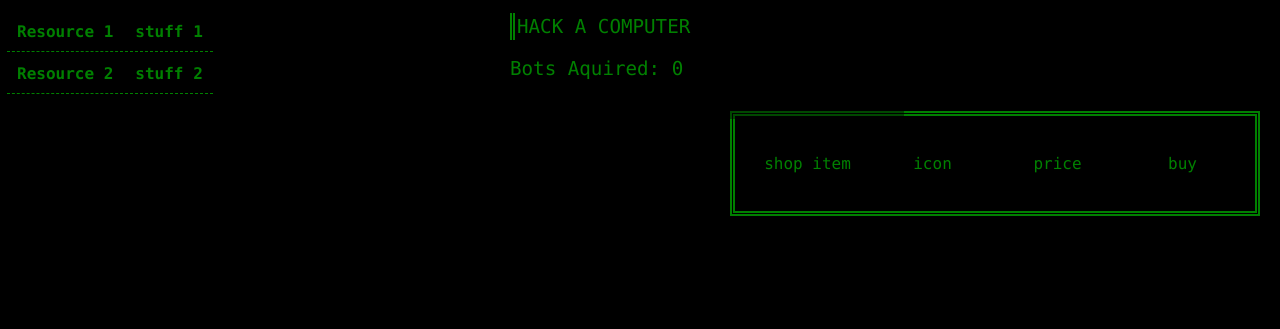
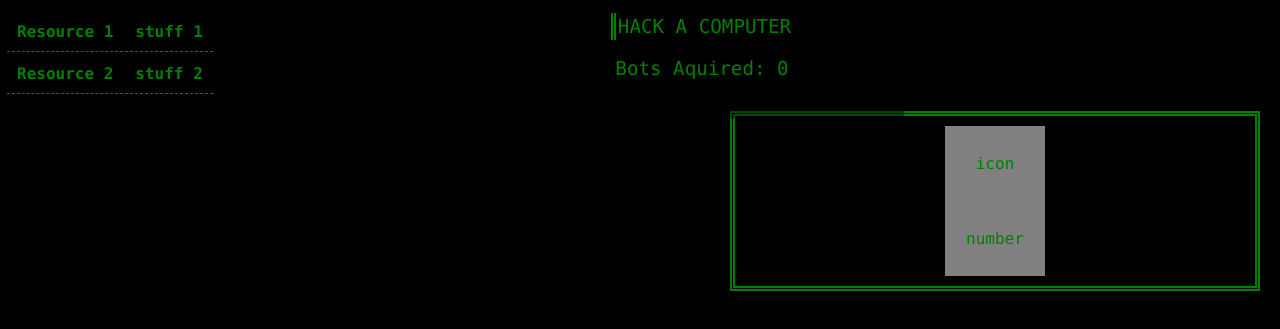
Before and after one commit to CanopusFalling/Hack-Cambridge-2020-Project, a plain HTML site: page index.html in a window 1280 px wide. Shown: the part 43-372 px from the top of the page. Drawn offline with Linux system fonts and the light colour scheme.

Commit message:
please take over from this not very hot css mess

```diff
--- a/css/styles.css
+++ b/css/styles.css
@@ -21,6 +21,11 @@
         background-color: black;
     }
 
+    canvas {
+        margin: 0 auto;
+        display: block;
+    }
+
     /*
     ===== Centre Console Formatting =====
     */
@@ -35,6 +40,7 @@
         /*border-radius: 100%;*/
         color:green;
         background-color: rgba(0, 0, 0, 0.45);
+        text-align: center;
     }
 
     section#centre-console:hover{
@@ -55,6 +61,7 @@
         color: white;
         text-align: center;
         background-color: rgba(0, 0, 0, 0.45);
+
     }
 
     /* Floating double bar to thte left boarder around */
@@ -108,7 +115,24 @@
         margin: auto;
         text-align: center;
         line-height: 75px;
+        background-color: grey;
     }
+
+    .icon:after {
+        border-bottom: 5px solid;
+        border-right: 5px solid;
+        background: salmon;
+        left: 50%;
+        -moz-transform:rotate(45deg);
+        -webkit-transform:rotate(45deg);
+        transform:rotate(45deg);
+    }
+
+    .icon:hover {
+        display: block;
+        background-color: red;
+    }
+
 
     /* Stop selection on the double click */
     .no-select {
--- a/index.html
+++ b/index.html
@@ -54,11 +54,11 @@
         </tr>
     </table>
 
-    <div class="flex-container" class="rightpanel">
-        <div>shop item</div>
-        <div>icon</div>
-        <div>price</div>
-        <div>buy</div>
+    <div class="flex-container">
+        <div class="icon">
+            <div>icon</div>
+            <div>number</div>
+        </div>
     </div>
 
 </body>
```
Also changed, not shown: js/center.js (+12 -0 lines).
